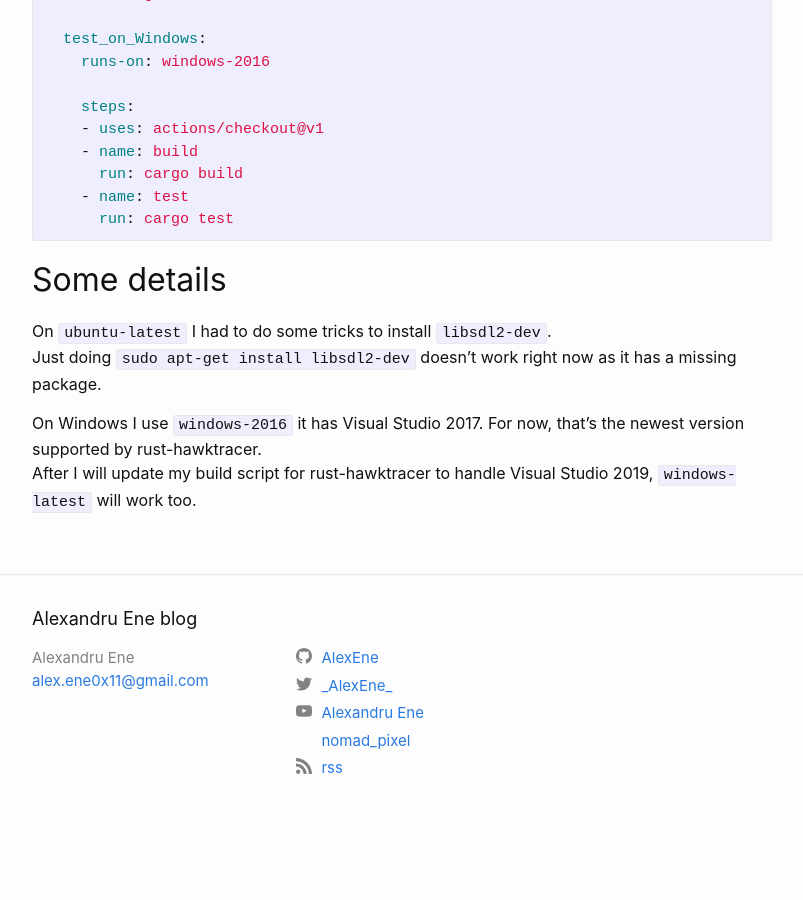
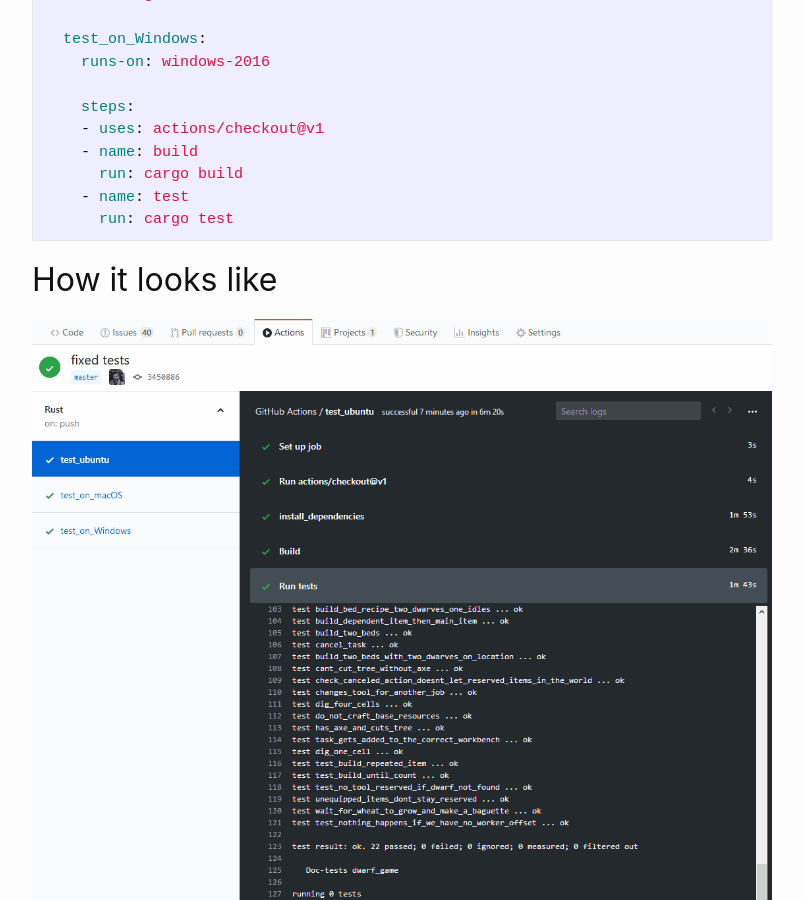
Before and after one commit to AlexEne/AlexEne.github.io, a Jekyll site: the page built from _posts/2019-09-04-Github-actions-CI-rust-SDL2.md, in a window 1280 px wide and 900 px high, scrolled down 1736 px. Shown: the whole window, without its empty margins (238-1041 px from the left). Built offline with Jekyll 4.4.1, drawn with Linux system fonts in a browser that asks for light colours; comment, search, counter and statistics services are not loaded; before the commit the page ends 2576 px from its top, so only the background shows below that.

Commit message:
added ui sample

````diff
--- a/_posts/2019-09-04-Github-actions-CI-rust-SDL2.md
+++ b/_posts/2019-09-04-Github-actions-CI-rust-SDL2.md
@@ -77,6 +77,9 @@ jobs:
     - name: test
       run: cargo test
 ```
+## How it looks like
+
+![split map](/images/github-actions-ci/github_actions_ci.gif)
 
 ## Some details
 
````
Also changed, not shown: images/github-actions-ci/github_actions_ci.gif (added).
